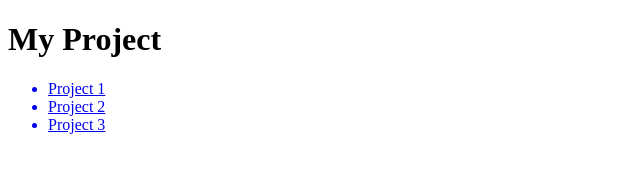
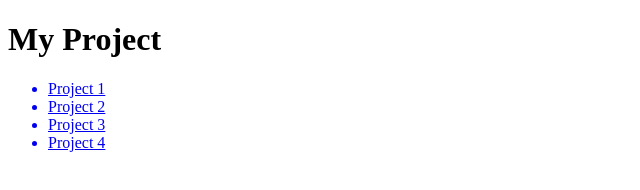
Before and after one commit to chelsealeung/chelsealeung.github.io, a plain HTML site: page index.html in a window 1280 px wide. Shown: the full height of the page, 0-640 px from the left. Drawn offline with Linux system fonts and the light colour scheme.

Commit message:
Update index.html

```diff
--- a/index.html
+++ b/index.html
@@ -20,6 +20,8 @@
 
       <a href="animal.html"></a>
 
+      <a href="project4.html"><li>Project 4</li></a>
+
     </ul>
 
   </body>
```
